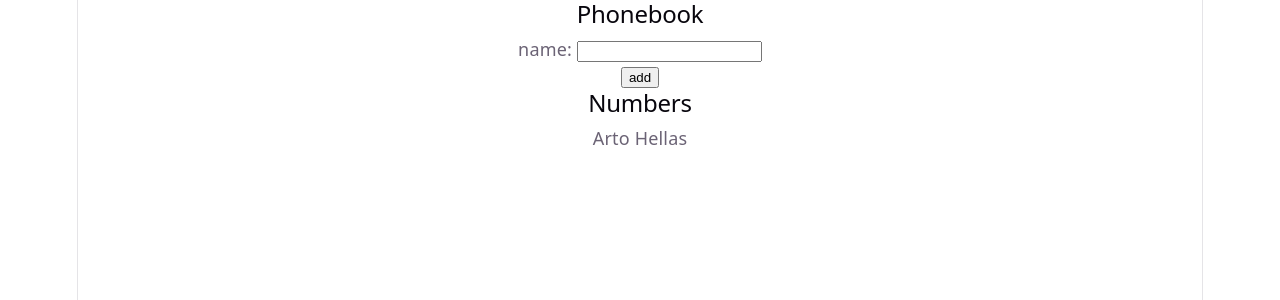
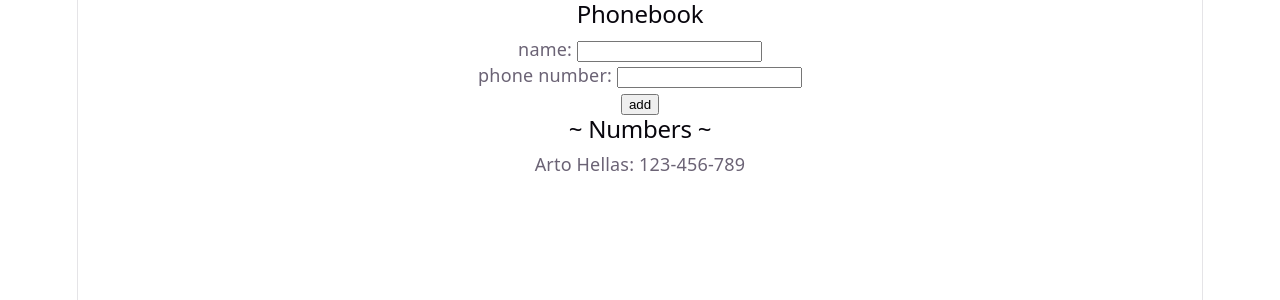
Before and after one commit to sara-czasak/exercises-part2b, a React (Vite) app in the folder part2b/: page / in a window 1280 px wide. Shown: the top 300 px of the page. Built offline with nearby package versions, Linux system fonts and the light colour scheme.

Commit message:
Course exercise 2.8

```diff
--- a/part2b/src/App.jsx
+++ b/part2b/src/App.jsx
@@ -1,20 +1,24 @@
 import { useState } from 'react'
 
-const Person = ({name}) => {
+const Person = ({name, number}) => {
   // console.log(name)
-  return <p>{name}</p>
+  return <p>{name}: {number}</p>
 }
 
 const App = () => {
   const [persons, setPersons] = useState([
-    { name: 'Arto Hellas' }
+    { name: 'Arto Hellas' ,
+      phone: '123-456-789'
+    }
   ])
   const [newName, setNewName] = useState('')
+  const [newNumber, setNewNumber] = useState('')
 
-  const addName = (event) => {
+  const addPerson = (event) => {
     event.preventDefault()
     const newPerson = {
-      name: newName
+      name: newName,
+      phone: newNumber
     }
     if (persons.find(person => person.name === newPerson.name)) {
       alert(`I\'m sorry, the name ${newPerson.name} is already in the phone book`)
@@ -30,20 +34,27 @@ const App = () => {
     setNewName(event.target.value)
   }
 
+  const handlePhoneChange = (event) => {
+    setNewNumber(event.target.value)
+  }
+
   return (
     <div>
       <h2>Phonebook</h2>
-      <form onSubmit={addName}>
+      <form onSubmit={addPerson}>
         <div>
           name: <input onChange={handleNameChange}/>
+        </div>
+        <div>
+          phone number: <input onChange={handlePhoneChange}/>
         </div>
         <div>
           <button type="submit">add</button>
         </div>
       </form>
-      <h2>Numbers</h2>
+      <h2>~ Numbers ~</h2>
         {persons.map(person =>
-        <Person key={person.name} name={person.name}/>
+        <Person key={person.name} name={person.name} number={person.phone}/>
       )}
 
       {/* <div>debug: {newName}</div> */}
```
